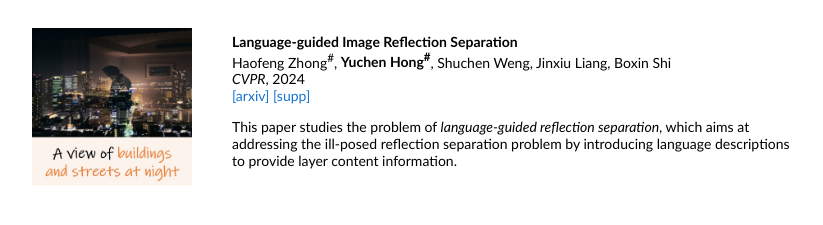
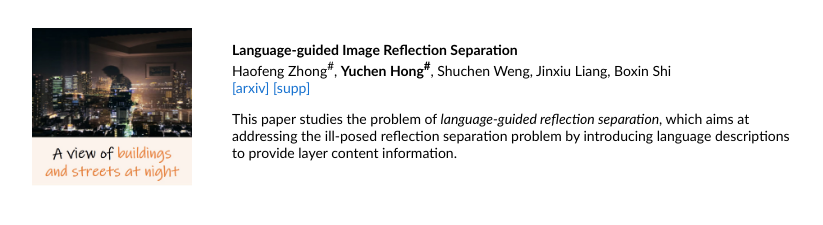
Before and after one commit to yuchen-hong/yuchen-hong.github.io, a plain HTML site: page index.html in a window 1280 px wide. Shown: the part 573-798 px from the top of the page, without its empty margins (228-1051 px from the left). Drawn offline with Linux system fonts and the light colour scheme.

Commit message:
Update index.html

```diff
--- a/index.html
+++ b/index.html
@@ -95,8 +95,8 @@
               </a>
               <br>
               Haofeng Zhong<sup>#</sup>, <strong>Yuchen Hong<sup>#</sup></strong>, Shuchen Weng, Jinxiu Liang, Boxin Shi
-              <br>
-              <em>CVPR</em>, 2024
+<!--              <br>-->
+<!--              <em>CVPR</em>, 2024-->
               <br>
               <a href="https://arxiv.org/abs/2402.11874">[arxiv]</a> <a href="paper/cvpr24_supp.pdf">[supp]</a>
               <p></p>
```
